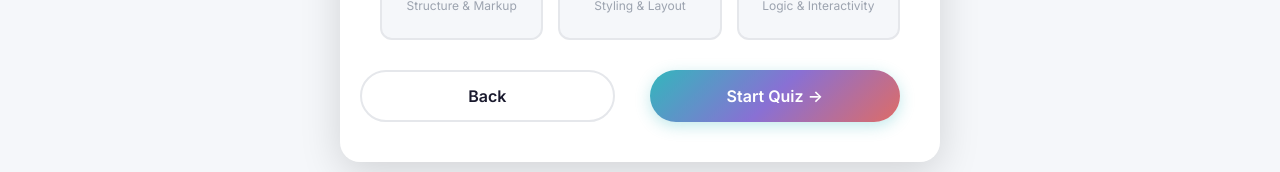
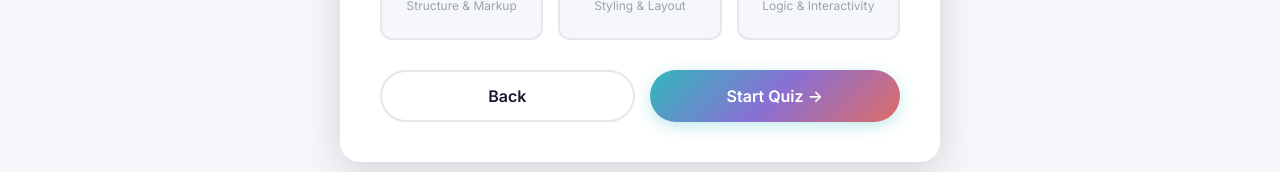
Before and after one commit to manthanut27/quiz-app, a React (Vite) app: page /quiz-select in a window 1280 px wide. Shown: the part 509-681 px from the top of the page. Built offline with nearby package versions, Linux system fonts and the light colour scheme; a web font is replaced by a local one.

Commit message:
Initial commit

```diff
--- a/src/pages/QuizSelect.jsx
+++ b/src/pages/QuizSelect.jsx
@@ -152,7 +152,7 @@
 
         {/* Buttons */}
         <div className="action-buttons">
-          <button className="btn btn-secondary" onClick={() => navigate('/')}>
+          <button className="btn btn-secondary1" onClick={() => navigate('/')}>
             Back
           </button>
           <button className="btn btn-primary" onClick={handleSubmit}>
```
